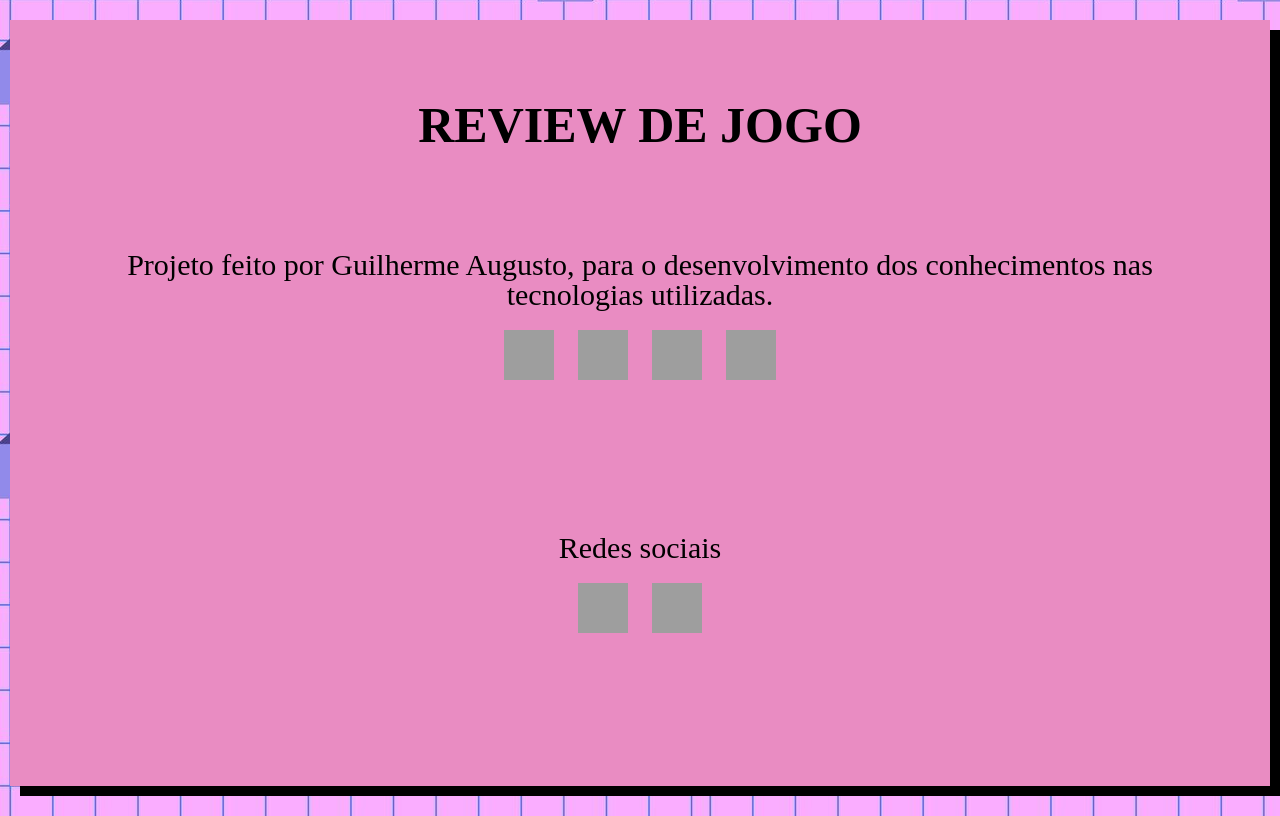
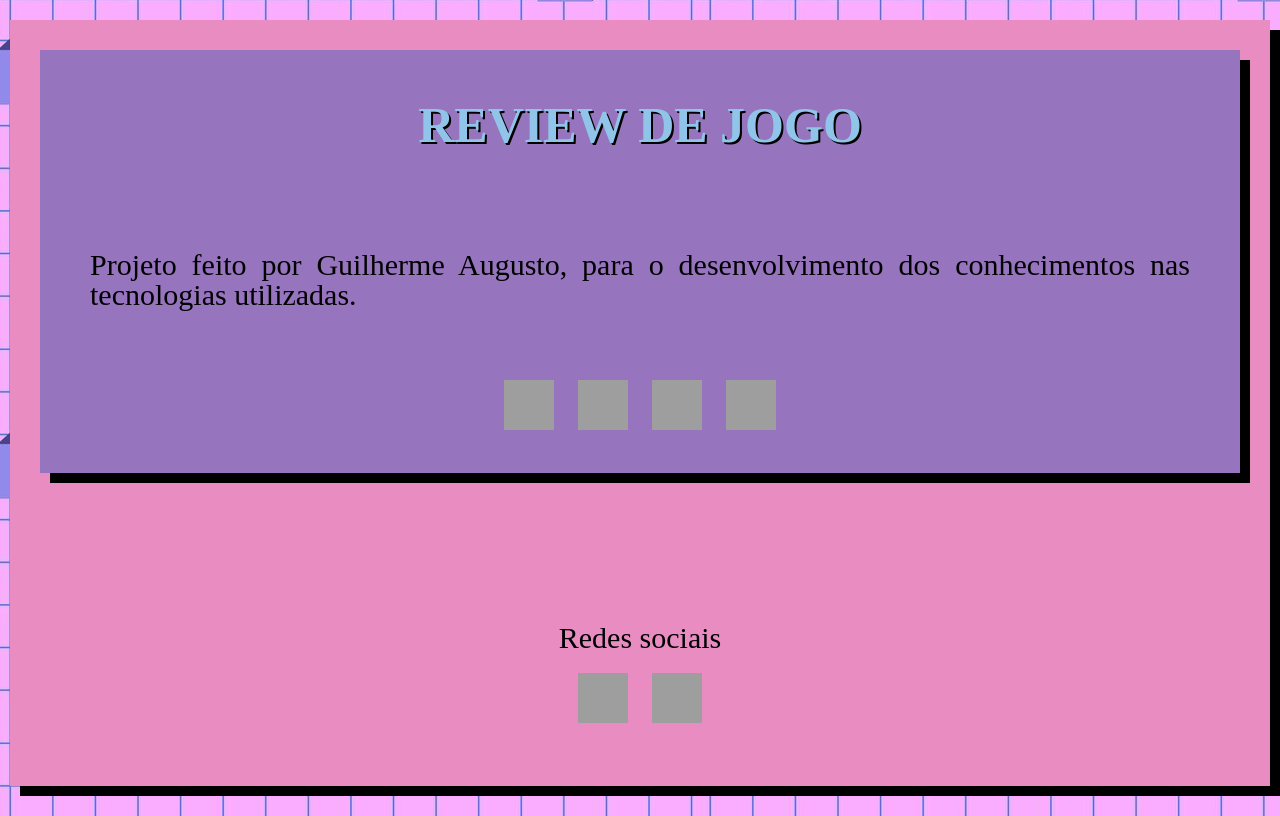
Before and after one commit to GuiAugus/review_jogos, a Django app: page /jogos/ in a window 1280 px wide. Shown: the part 60-876 px from the top of the page. Run offline with Django 4.2, Linux system fonts and the light colour scheme; data comes from the database, SQL or seed files in the repository; parts of the project's set-up code (start-up, migrations or seed data) failed here and were passed over; grey boxes are pictures that could not be loaded.

Commit message:
design home

```diff
--- a/reviewjogos/jogos/static/css/index.css
+++ b/reviewjogos/jogos/static/css/index.css
@@ -1,10 +1,28 @@
 @import url(style.css);
 
-h1 {
+.home {
+    box-shadow: 10px 10px black;
+    background: var(--cor1);
+    padding-bottom: 30px;
+}
+
+.tituloHome {
     padding: 50px;
     text-transform: uppercase;
     font-weight: bold;
     font-size: 50px;
+
+    color: var(--cor4);
+    text-shadow: 2px 2px black;
+}
+
+.textoHome {
+    padding-bottom: 50px;
+    text-align: justify;
+}
+
+.redesSociais {
+    padding-top: 100px;
 }
 
 p {
@@ -13,7 +31,7 @@ p {
 }
 
 .listaIcones {
-    padding: 20px 20px 100px 20px;
+    padding: 20px 20px 10px 20px;
 }
 
 .icons {
--- a/reviewjogos/jogos/templates/index.html
+++ b/reviewjogos/jogos/templates/index.html
@@ -11,10 +11,10 @@
 
 <body>
   <div class="baseConteudo">
-    <h1>review de jogo</h1>
-    <p>Projeto feito por Guilherme Augusto, para o desenvolvimento dos conhecimentos nas tecnologias utilizadas.
+    <div class="home">
+      <h1 class="tituloHome">review de jogo</h1>
+      <p class="textoHome">Projeto feito por Guilherme Augusto, para o desenvolvimento dos conhecimentos nas tecnologias utilizadas.
       </p>
-
       <ul class="listaIcones">
         <img class="icons" src="https://cdn.jsdelivr.net/gh/devicons/devicon/icons/python/python-original.svg"
           alt="Python" />
@@ -23,7 +23,8 @@
         <img class="icons" src="https://cdn.jsdelivr.net/gh/devicons/devicon/icons/html5/html5-original.svg" alt="HTML" />
         <img class="icons" src="https://cdn.jsdelivr.net/gh/devicons/devicon/icons/css3/css3-original.svg" alt="CSS" />
       </ul>
-
+    </div>
+    <div class="redesSociais">
             <p>Redes sociais</p>
           <ul class="listaIcones">
             <a href="https://github.com/GuiAugus" target="_blank"><img class="icons"
@@ -32,6 +33,7 @@
                 src="https://cdn.jsdelivr.net/gh/devicons/devicon/icons/linkedin/linkedin-plain.svg" alt="linkedin" /></a>
           </ul>
     </div>
+  </div>
 </body>
 
 </html>
```
Lines whose indentation alone changed are shown as unchanged.
